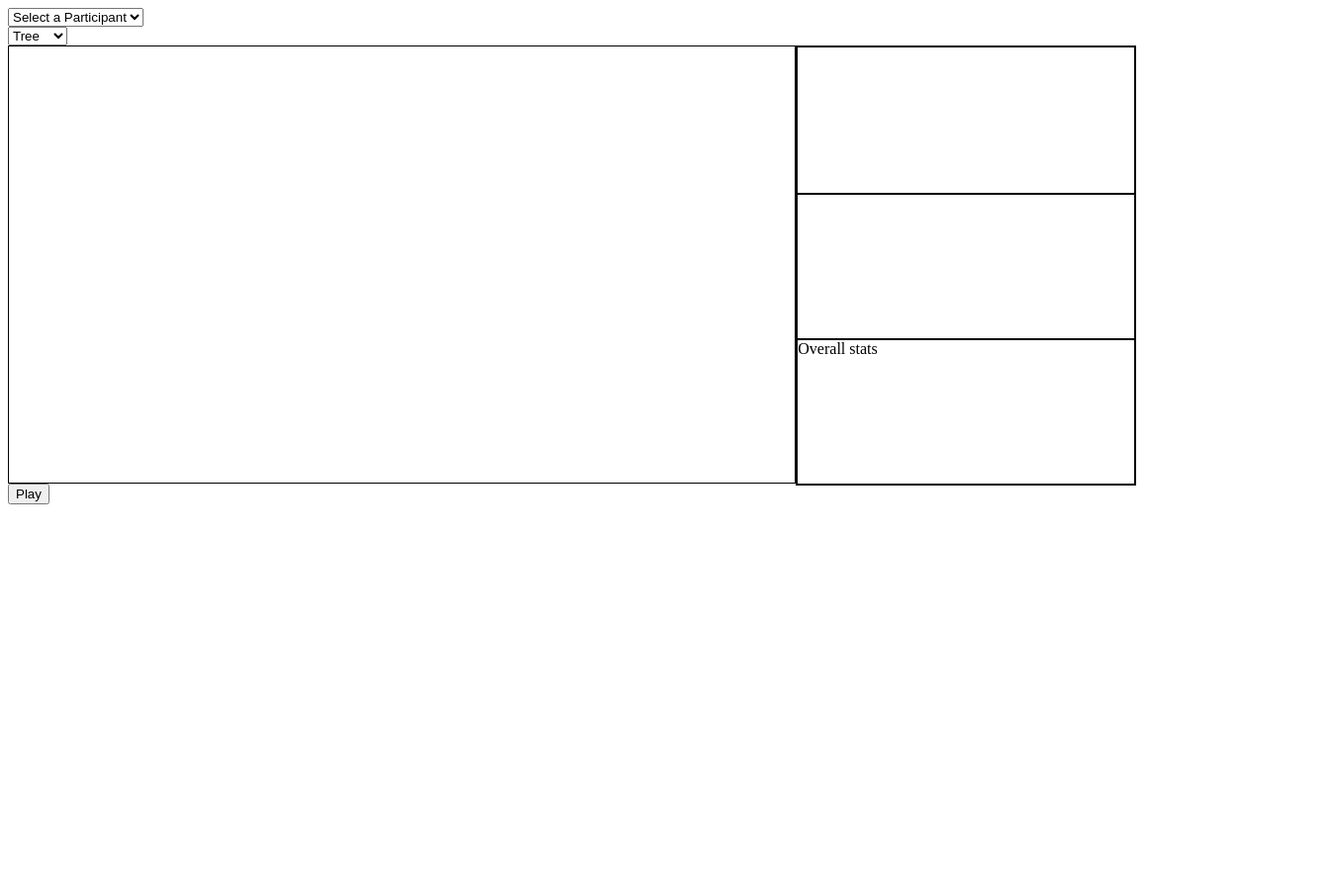
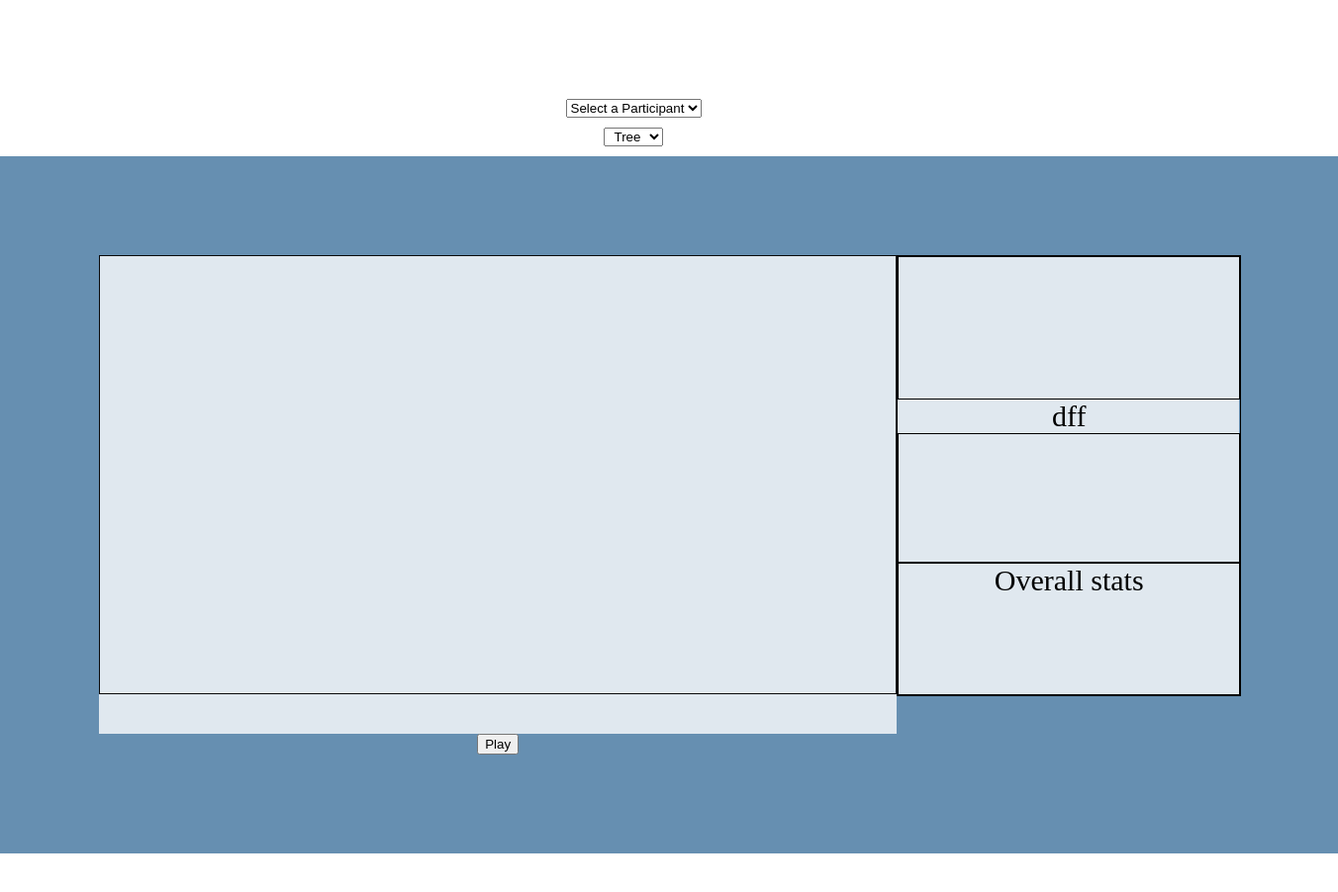
Before and after one commit to sagar3992/EyeTrackingDashboard, a plain HTML site: page display.html in a window 1280 px wide. Shown: the whole page at 99% size, 1352 px wide, since content can reach past the window. Before the commit the page ends 800 px from the top, so only its background shows below. Drawn offline with nearby package versions, Linux system fonts and the light colour scheme.

Commit message:
updated css file(half done)

```diff
--- a/display.html
+++ b/display.html
@@ -1,6 +1,10 @@
 <!-- Code from d3-graph-gallery.com -->
 <!DOCTYPE html>
 <meta charset="utf-8">
+<head>
+    <title>Eye Tracking Data</title>
+    <link rel="stylesheet" href="style.css">
+</head>
 <body>
 <!-- Load d3.js -->
 <script src="https://d3js.org/d3.v4.js"></script>
@@ -55,13 +59,13 @@
 </form>
 
 <!-- Create a div where the graph will take place -->
-<div id="main" style="width: 90%; height:100vh; display: table; vertical-align:top">
-  <div style="display: table-row; width:100%; border: solid 1px black;  vertical-align:top">
-    <div id="my_dataviz" style="display: table-cell; width: 70%; border: solid 1px black; vertical-align:top"></div>
+<div class="grid-container" id="main" style="width: 90%; height:100vh; display: table; vertical-align:top">
+  <div style="display: table-row; width:100%; border: solid 1px rgb(0, 0, 0);  vertical-align:top">
+    <div id="my_dataviz" style="display: table-cell; width: 70%; border: solid 1px rgb(10, 10, 10); vertical-align:top"></div>
     <div id="parallel_viz_container" style="display: table; width:100%; border: solid 1px black;  vertical-align:top">
-      <div style="display: table-row; height:33%; width:100%; border: solid 1px black; vertical-align:top">
+      <div style="display: table-row; height:33%; width:100%; border: solid 1px rgb(150, 34, 34); vertical-align:top">
         <div id="pupil_viz" style="display: table-cell; width: 100%; border: solid 1px black"> </div>
-      </div>
+      </div>dff
       <div style="display: table-row; height:33%; width:100%; border: solid 1px black; vertical-align:top">
         <div id="distance_viz" style="display: table-cell; width: 100%; border: solid 1px black; vertical-align:top"> </div>
       </div>
--- a/style.css
+++ b/style.css
@@ -1,8 +1,29 @@
-body {
-    background-color: rgb(247, 242, 238);
+.grid-container {
+    display: grid;
+    position: relative;
+    grid-template-areas:
+      'header header header header header header'
+      'menu main main main right right'
+      'menu footer footer footer footer footer';
+    grid-gap: 10px;
+    background-color: #668fb1;
+    padding: 100px;
   }
 
-  h1 {
-    color: maroon;
-    margin-left: 40px;
+  .grid-container > div {
+    background-color: rgba(255, 255, 255, 0.8);
+    text-align: center;
+    padding: 20px 0;
+    font-size: 30px;
   }
+
+  #treeOrGraph{
+    text-align: center;
+    margin: 10px 0;
+    display: inline;
+  }
+
+  body{
+      text-align: center;
+      margin: 100px 0;
+  }
```
